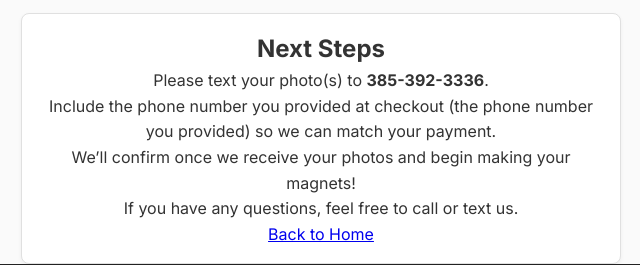
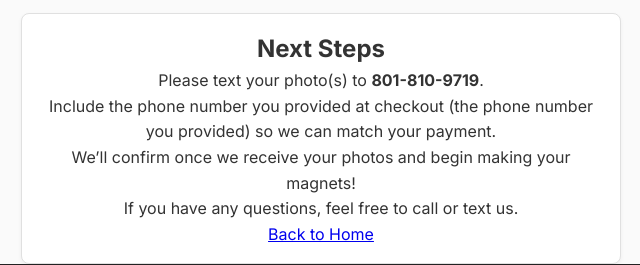
Before and after one commit to hannibalSCIPIO/protean-earth, a website: page public/success.html in a window 1280 px wide. Shown: the part 466-731 px from the top of the page, 319-959 px from the left. Drawn offline with Linux system fonts and the light colour scheme.

Commit message:
Update success.html

```diff
--- a/public/success.html
+++ b/public/success.html
@@ -29,7 +29,7 @@
     <section class="container" style="margin-top: 2rem;">
         <div class="card" style="max-width: 600px; margin: 0 auto;">
             <h2>Next Steps</h2>
-            <p>Please text your photo(s) to <strong>385-392-3336</strong>.</p>
+            <p>Please text your photo(s) to <strong>801-810-9719</strong>.</p>
             <p>Include the phone number you provided at checkout (<span id="cust-phone"></span>) so we can match your payment.</p>
             <p>We’ll confirm once we receive your photos and begin making your magnets!</p>
             <p>If you have any questions, feel free to call or text us.</p>
```
